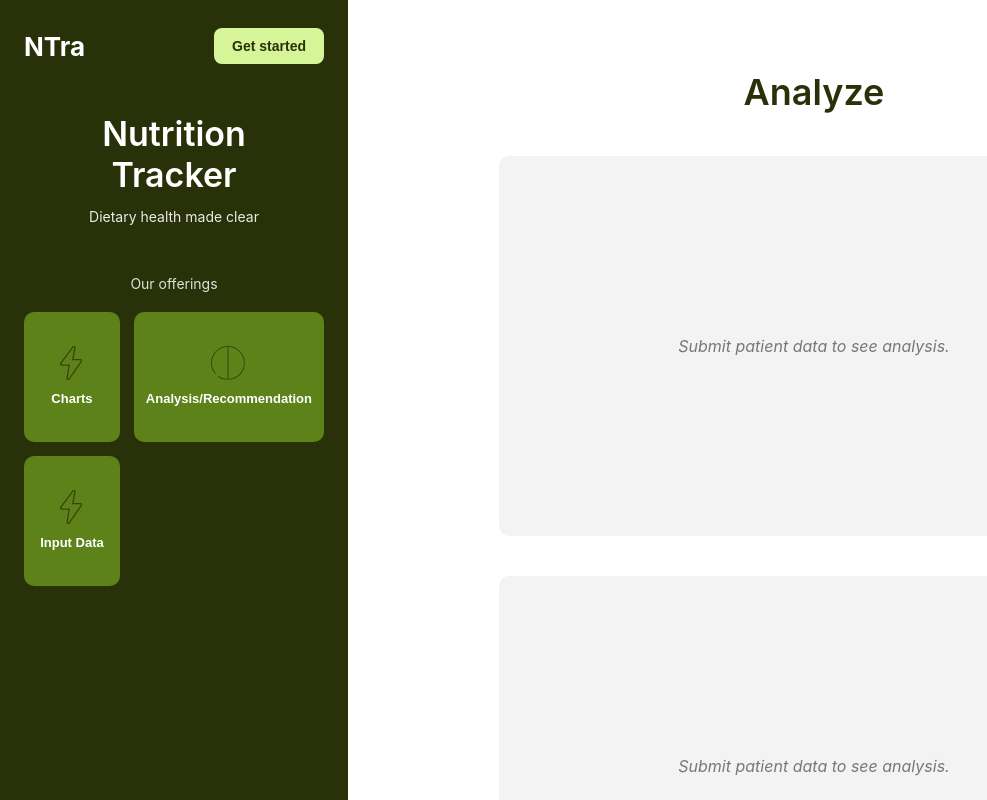
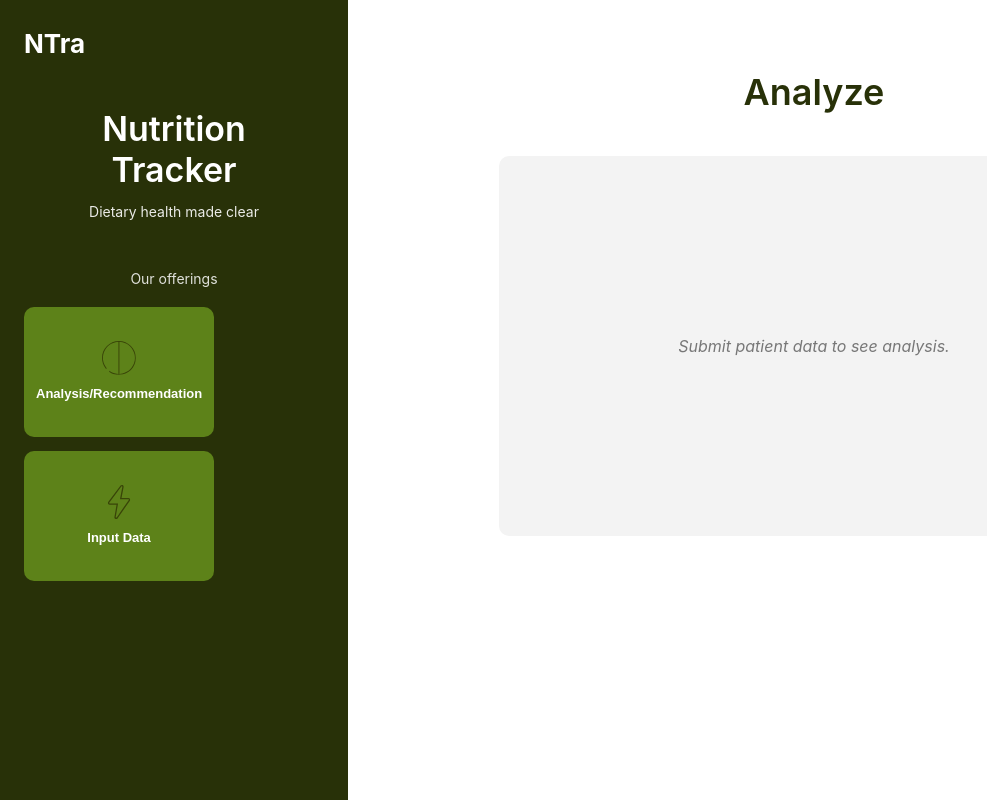
Before and after one commit to Wira42069/AOL_AI, a React (Vite) app: page / in a window 1280 px wide. Both pictures are taken after a click on the button "Analysis/Recommendation". Shown: the top 800 px of the page, without its empty margins (0-987 px from the left). Built offline with nearby package versions, Linux system fonts and the light colour scheme.

Commit message:
1st commit

```diff
--- a/src/App.jsx
+++ b/src/App.jsx
@@ -25,8 +25,8 @@ function App() {
         return <UserInputPage onNavigate={handleNavigate} onSubmitData={handleSubmitData} />;
       case 'analyze':
         return <AnalyzePage onNavigate={handleNavigate} userData={userData} />;
-      case 'visualize':
-        return <VisualizePage onNavigate={handleNavigate} userData={userData} />;
+      // case 'visualize':
+      //   return <VisualizePage onNavigate={handleNavigate} userData={userData} />;
       default:
         return <LandingPage onNavigate={handleNavigate} />;
     }
--- a/src/components/Pages/AnalyzePage.jsx
+++ b/src/components/Pages/AnalyzePage.jsx
@@ -60,37 +60,6 @@ const AnalyzePage = ({ onNavigate, userData }) => {
     let warning = null;
     let healthy = null;
 
-    if (bmi < 16) {
-      critical = {
-        risk_level: 'high',
-        summary: 'Critical',
-        recommendation: 'Severe malnutrition detected. Immediate medical attention required. BMI is critically low.'
-      };
-    } else if (bmi < 18.5) {
-      warning = {
-        risk_level: 'medium',
-        summary: 'Warning',
-        recommendation: 'Underweight condition detected. Consider increasing caloric intake and consulting a nutritionist.'
-      };
-    } else if (bmi < 25) {
-      healthy = {
-        risk_level: 'low',
-        summary: 'Healthy',
-        recommendation: 'Normal weight range. Maintain current dietary habits and regular physical activity.'
-      };
-    } else if (bmi < 30) {
-      warning = {
-        risk_level: 'medium',
-        summary: 'Warning',
-        recommendation: 'Overweight detected. Consider balanced diet and increased physical activity.'
-      };
-    } else {
-      critical = {
-        risk_level: 'high',
-        summary: 'Critical',
-        recommendation: 'Obesity detected. Medical consultation strongly recommended for weight management plan.'
-      };
-    }
 
     return { critical, warning, healthy };
   };
@@ -102,7 +71,7 @@ const AnalyzePage = ({ onNavigate, userData }) => {
       <div className={styles.sidebar}>
         <div className={styles.header}>
           <h1 className={styles.logo}>NTra</h1>
-          <button className={styles.signupBtn}>Get started</button>
+          {/* <button className={styles.signupBtn}>Get started</button> */}
         </div>
 
         <div className={styles.content}>
@@ -112,10 +81,10 @@ const AnalyzePage = ({ onNavigate, userData }) => {
           <div className={styles.offerings}>
             <p className={styles.offeringsTitle}>Our offerings</p>
             <div className={styles.buttonGrid}>
-              <BigButton onClick={() => onNavigate('visualize')}>
+              {/* <BigButton onClick={() => onNavigate('visualize')}>
                 <ChartsIcon />
                 <p>Charts</p>
-              </BigButton>
+              </BigButton> */}
 
               <BigButton onClick={() => onNavigate('analyze')}>
                 <NutritionIcon />
@@ -141,18 +110,6 @@ const AnalyzePage = ({ onNavigate, userData }) => {
               summary={analysis.critical?.summary}
               recommendation={analysis.critical?.recommendation}
             />
-
-            <AnalysisYap
-              risk_level={analysis.warning?.risk_level}
-              summary={analysis.warning?.summary}
-              recommendation={analysis.warning?.recommendation}
-            />
-
-            <AnalysisYap
-              risk_level={analysis.healthy?.risk_level}
-              summary={analysis.healthy?.summary}
-              recommendation={analysis.healthy?.recommendation}
-            />
           </div>
         </div>
       </div>
--- a/src/components/Pages/LandingPage.jsx
+++ b/src/components/Pages/LandingPage.jsx
@@ -48,7 +48,7 @@ const LandingPage = ({ onNavigate }) => {
       <div className={styles.sidebar}>
         <div className={styles.header}>
           <h1 className={styles.logo}>NTra</h1>
-          <button className={styles.signupBtn}>Get started</button>
+          {/* <button className={styles.signupBtn}>Get started</button> */}
         </div>
 
         <div className={styles.content}>
@@ -58,10 +58,10 @@ const LandingPage = ({ onNavigate }) => {
           <div className={styles.offerings}>
             <p className={styles.offeringsTitle}>Our offerings</p>
             <div className={styles.buttonGrid}>
-              <BigButton onClick={() => onNavigate('visualize')}>
+              {/* <BigButton onClick={() => onNavigate('visualize')}>
                 <ChartsIcon />
                 <p>Charts</p>
-              </BigButton>
+              </BigButton> */}
 
               <BigButton onClick={() => onNavigate('analyze')}>
                 <NutritionIcon />
--- a/src/components/Pages/UserInputPage.jsx
+++ b/src/components/Pages/UserInputPage.jsx
@@ -49,11 +49,10 @@ const UserInputPage = ({ onNavigate, onSubmitData }) => {
   const [weight, setWeight] = useState('');
   const [height, setHeight] = useState('');
   const [MUAC, setMUAC] = useState('');
-  const [calf, setCalf] = useState('');
   const [loading, setLoading] = useState(false);
 
   const handleSubmit = async () => {
-    if (!age || !gender || !weight || !height || !MUAC || !calf) {
+    if (!age || !gender || !weight || !height || !MUAC) {
       alert('Please fill in all input fields');
       return;
     }
@@ -66,7 +65,6 @@ const UserInputPage = ({ onNavigate, onSubmitData }) => {
       weight: Number(weight),
       height: Number(height),
       muac: Number(MUAC),
-      calf: Number(calf)
     };
 
     // Simulate API call
@@ -82,7 +80,7 @@ const UserInputPage = ({ onNavigate, onSubmitData }) => {
       <div className={styles.sidebar}>
         <div className={styles.header}>
           <h1 className={styles.logo}>NTra</h1>
-          <button className={styles.signupBtn}>Get started</button>
+          {/* <button className={styles.signupBtn}>Get started</button> */}
         </div>
 
         <div className={styles.content}>
@@ -92,10 +90,10 @@ const UserInputPage = ({ onNavigate, onSubmitData }) => {
           <div className={styles.offerings}>
             <p className={styles.offeringsTitle}>Our offerings</p>
             <div className={styles.buttonGrid}>
-              <BigButton onClick={() => onNavigate('visualize')}>
+              {/* <BigButton onClick={() => onNavigate('visualize')}>
                 <ChartsIcon />
                 <p>Charts</p>
-              </BigButton>
+              </BigButton> */}
 
               <BigButton onClick={() => onNavigate('analyze')}>
                 <NutritionIcon />
@@ -145,14 +143,6 @@ const UserInputPage = ({ onNavigate, onSubmitData }) => {
 
           <input
             type="number"
-            placeholder="Mid-Upper Arm Circumference"
-            value={calf}
-            min={0}
-            onChange={(e) => setCalf(e.target.value)}
-          />
-
-          <input
-            type="number"
             placeholder="Age"
             value={age}
             min={0}
```
